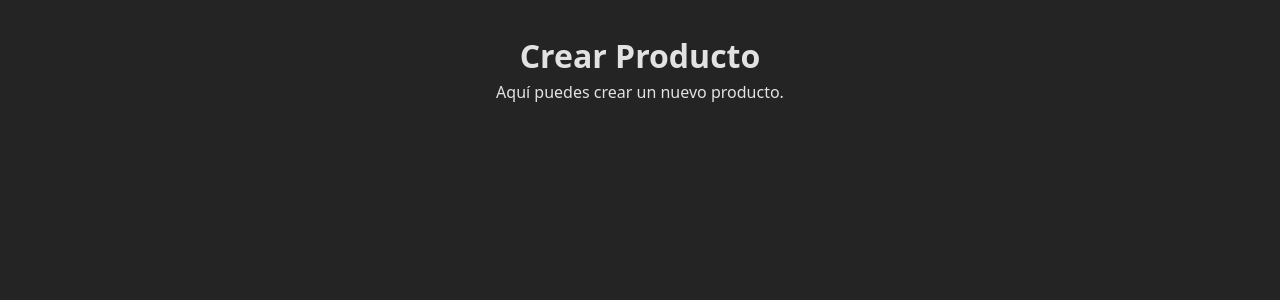
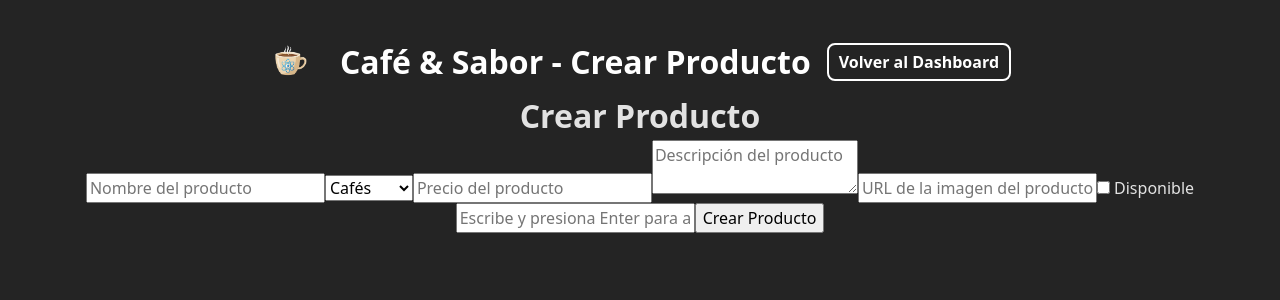
Before and after one commit to MiguelMRu/sistema_gestion_cafeteria, a React (Vite) app: page /producto/nuevo in a window 1280 px wide. Shown: the top 300 px of the page. Built offline with nearby package versions, Linux system fonts and the light colour scheme; no server answers.

Commit message:
formulario para crer productos

```diff
--- a/src/pages/CreateProduct.jsx
+++ b/src/pages/CreateProduct.jsx
@@ -1,8 +1,79 @@
+import { Header } from "../components/Header";
+import {createProduct} from '../services/productService'
+import { useState } from "react";
+import '../styles/create_product.css'
+
+
 export default function CreateProduct() {
+  const [error, setError] = useState(null);
+  const [success, setSuccess] = useState(null);
+  const unsplash_regex = "^https?:\\/\\/images\\.unsplash\\.com\\/photo-[a-zA-Z0-9_-]+(\\?.*)?$";
+  const number_regex = "^-?\\d+(\\.\\d+)?$";
+
+  const handleSubmit = async (event) => {
+    event.preventDefault();
+    const formData = new FormData(event.target);
+    // Obtenemos los datos del formulario como un objeto
+    const productData = Object.fromEntries(formData);
+    // Validar que ningún campo esté vacío
+    for (const [key, value] of formData.entries()) {
+      if (!value) {
+        setError(`El campo "${key}" es obligatorio.`);
+        return;
+      }
+
+    }
+
+
+    // El precio debe ser un número positivo o decimal separado por punto
+    if (!productData.price.match(number_regex)) {
+      setError('Precio no valido.');
+      return;
+    }
+
+    // la descripción tenga al menos 10 caracteres
+    if(productData.description.length < 10){
+      setError('La descripción debe tener al menos 10 caracteres.');
+      return;
+    }
+    // la imagen debe ser una URL válida de Unsplash
+    if (!productData.image.match(unsplash_regex)) {
+      setError('La imagen debe ser una URL válida de Unsplash.');
+      return;
+    }
+    setError(null);
+
+
+    await createProduct(productData);
+
+    event.target.reset();
+    setSuccess('Producto creado con éxito.');
+  };
+
   return (
-    <div>
-      <h1>Crear Producto</h1>
-      <p>Aquí puedes crear un nuevo producto.</p>
-    </div>
+    <>
+      <Header page="Crear Producto" />
+      <main>
+        <h1>Crear Producto</h1>
+       <form onSubmit={handleSubmit}>
+         <input type="text" name="name" placeholder="Nombre del producto" />
+         <select name="category" >
+           <option value="cafes">Cafés</option>
+           <option value="postres">Postres</option>
+           <option value="bebidas">Bebidas</option>
+           <option value="comidas">Comidas</option>
+         </select>
+          <input type="number" step="0.1" name="price" placeholder="Precio del producto" min={0} />
+          <textarea name="description" placeholder="Descripción del producto"></textarea>
+          <input type="text" name="image" placeholder="URL de la imagen del producto debe ser de Unsplash" />
+          <input type="checkbox" name="available" /> Disponible
+          {/*TODO: Implementar la lógica para agregar ingredientes */}
+          <input type="text" name="ingredients" placeholder="Escribe y presiona Enter para agregar..."/>
+         <button type="submit">Crear Producto</button>
+       </form>
+        {error && <p className="error-message">{error}</p>}
+        {success && <p className="success-message">{success}</p>}
+      </main>
+    </>
   );
 }
```
Also changed, not shown: src/styles/create_product.css (added).
